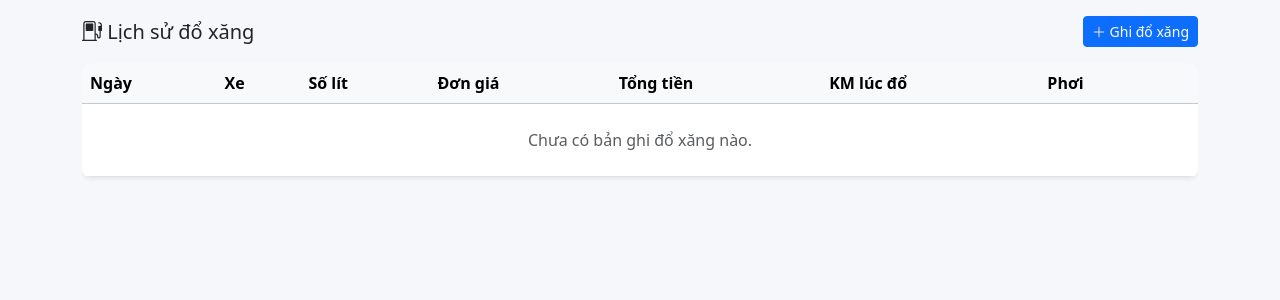
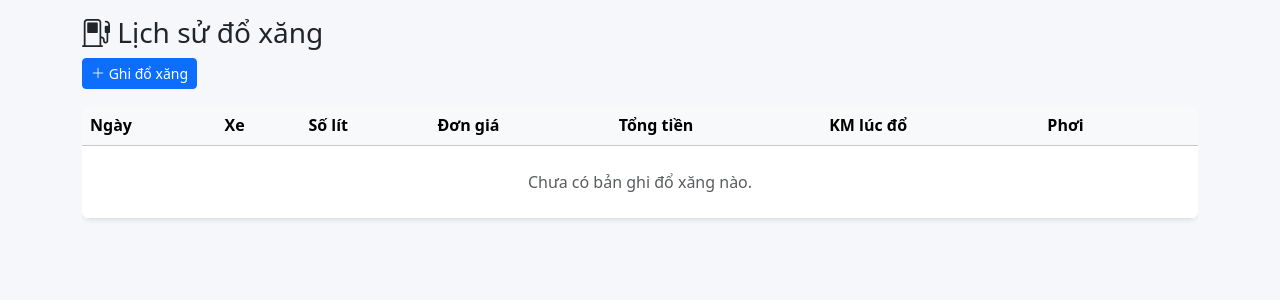
Before and after one commit to ittrichau/Truck_management, a Flask app: page /fuel in a window 1280 px wide. Shown: the part 56-356 px from the top of the page. Run offline with Flask 3, Linux system fonts and the light colour scheme; the visitor is signed in with stand-in values (Sample User, id 1); data that the repository does not hold is empty; some libraries are stand-ins or nearby versions.

Commit message:
Update xang

```diff
--- a/app/templates/fuel/index.html
+++ b/app/templates/fuel/index.html
@@ -1,8 +1,8 @@
 {% extends "base.html" %}
 {% block title %}Lịch sử đổ xăng{% endblock %}
 {% block content %}
-<div class="d-flex justify-content-between align-items-center mb-3">
-    <h5 class="mb-0"><i class="bi bi-fuel-pump"></i> Lịch sử đổ xăng</h5>
+<div class="mb-3">
+    <h3 class="mb-2"><i class="bi bi-fuel-pump"></i> Lịch sử đổ xăng</h3>
     <div>
       {% if current_user.is_manager_or_admin() %}
       <a href="{{ url_for('fuel.price_list') }}" class="btn btn-outline-primary btn-sm me-1"><i class="bi bi-graph-up"></i> Bảng giá xăng</a>
```
